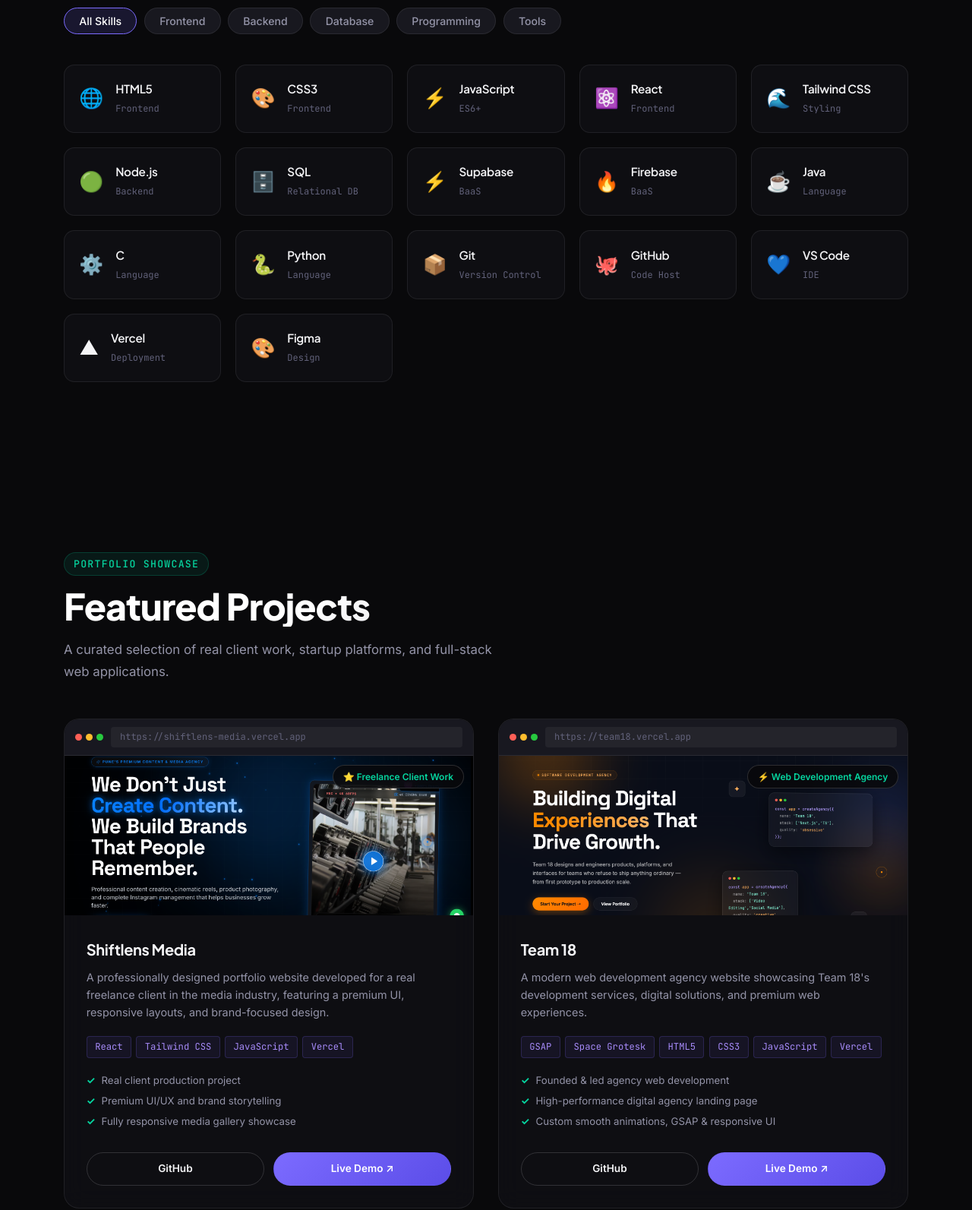
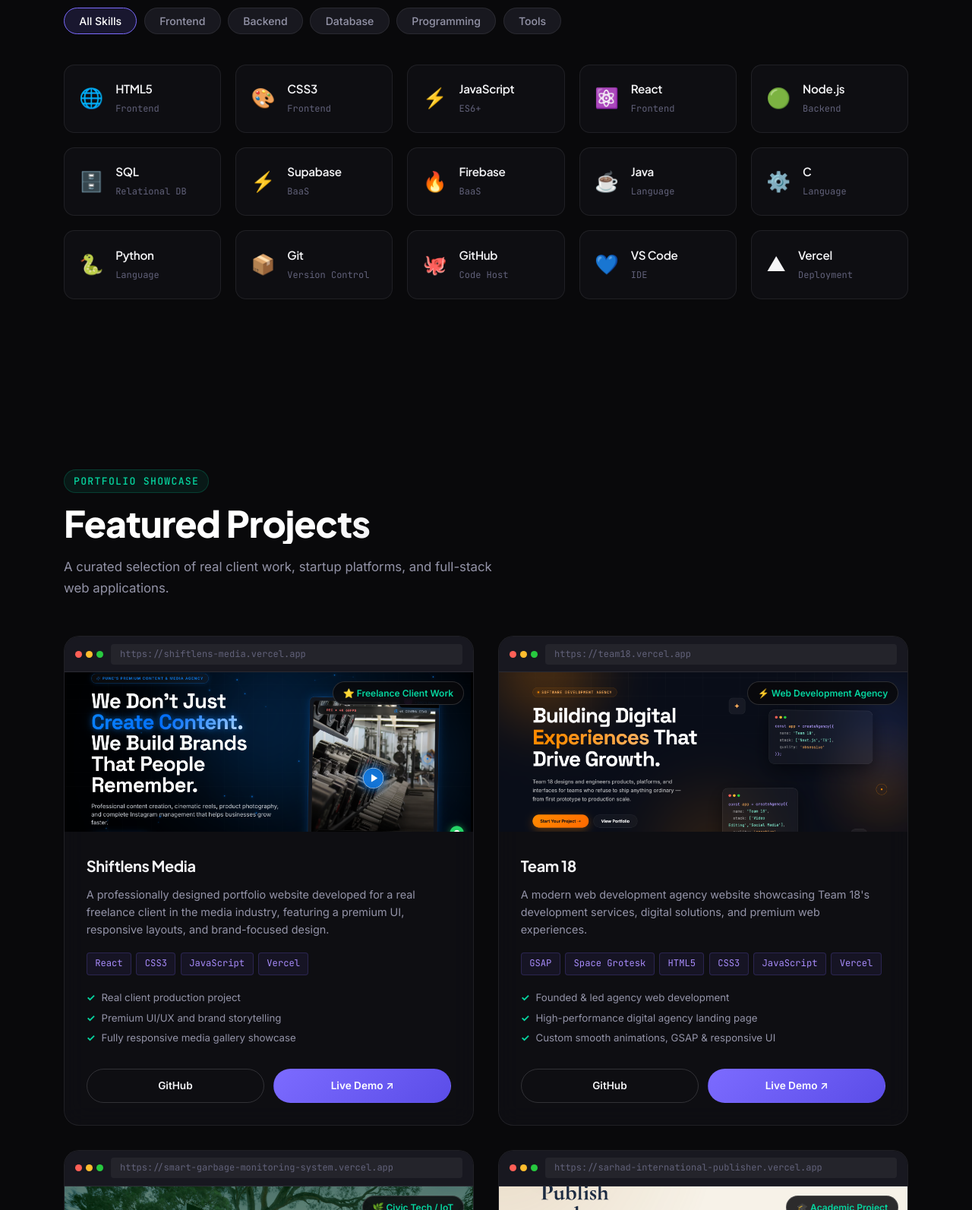
Before and after one commit to Prathmesh1819/my-portfolio, a plain HTML site: page index.html in a window 1280 px wide. Shown: the part 1840-3433 px from the top of the page at 76% size. Drawn offline with Linux system fonts and the light colour scheme.

Commit message:
refactor: remove Figma and Tailwind CSS from skills and project stack

```diff
--- a/index.html
+++ b/index.html
@@ -1638,10 +1638,6 @@
             <div class="skill-badge-icon">⚛️</div>
             <div class="skill-badge-info"><h4>React</h4><span>Frontend</span></div>
           </div>
-          <div class="skill-badge" data-category="frontend">
-            <div class="skill-badge-icon">🌊</div>
-            <div class="skill-badge-info"><h4>Tailwind CSS</h4><span>Styling</span></div>
-          </div>
 
           <!-- Backend -->
           <div class="skill-badge" data-category="backend">
@@ -1693,10 +1689,6 @@
           <div class="skill-badge" data-category="tools">
             <div class="skill-badge-icon">▲</div>
             <div class="skill-badge-info"><h4>Vercel</h4><span>Deployment</span></div>
-          </div>
-          <div class="skill-badge" data-category="tools">
-            <div class="skill-badge-icon">🎨</div>
-            <div class="skill-badge-info"><h4>Figma</h4><span>Design</span></div>
           </div>
         </div>
       </div>
@@ -1727,7 +1719,7 @@
 
               <div class="project-tech-stack">
                 <span class="tech-pill">React</span>
-                <span class="tech-pill">Tailwind CSS</span>
+                <span class="tech-pill">CSS3</span>
                 <span class="tech-pill">JavaScript</span>
                 <span class="tech-pill">Vercel</span>
               </div>
```
